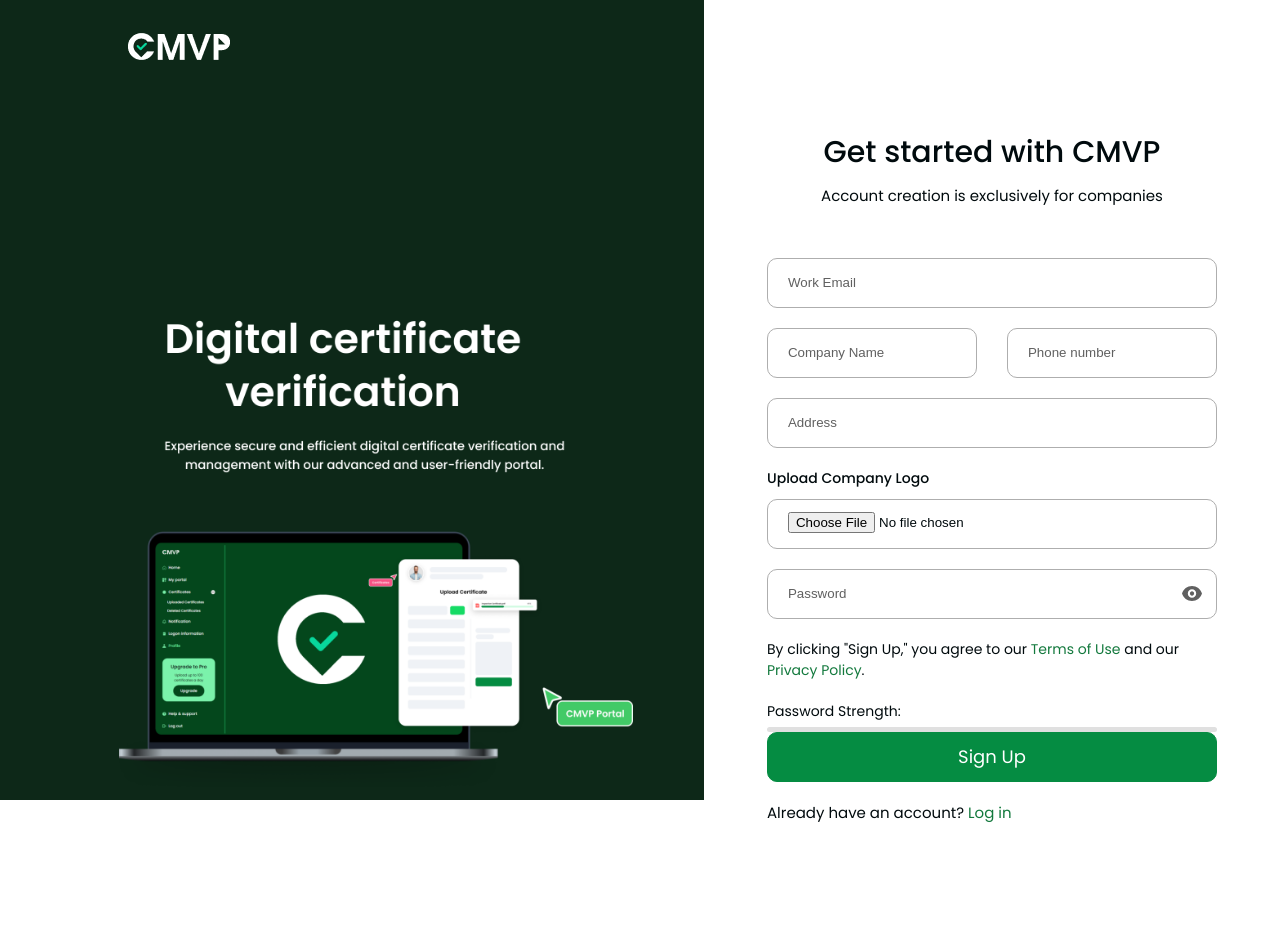
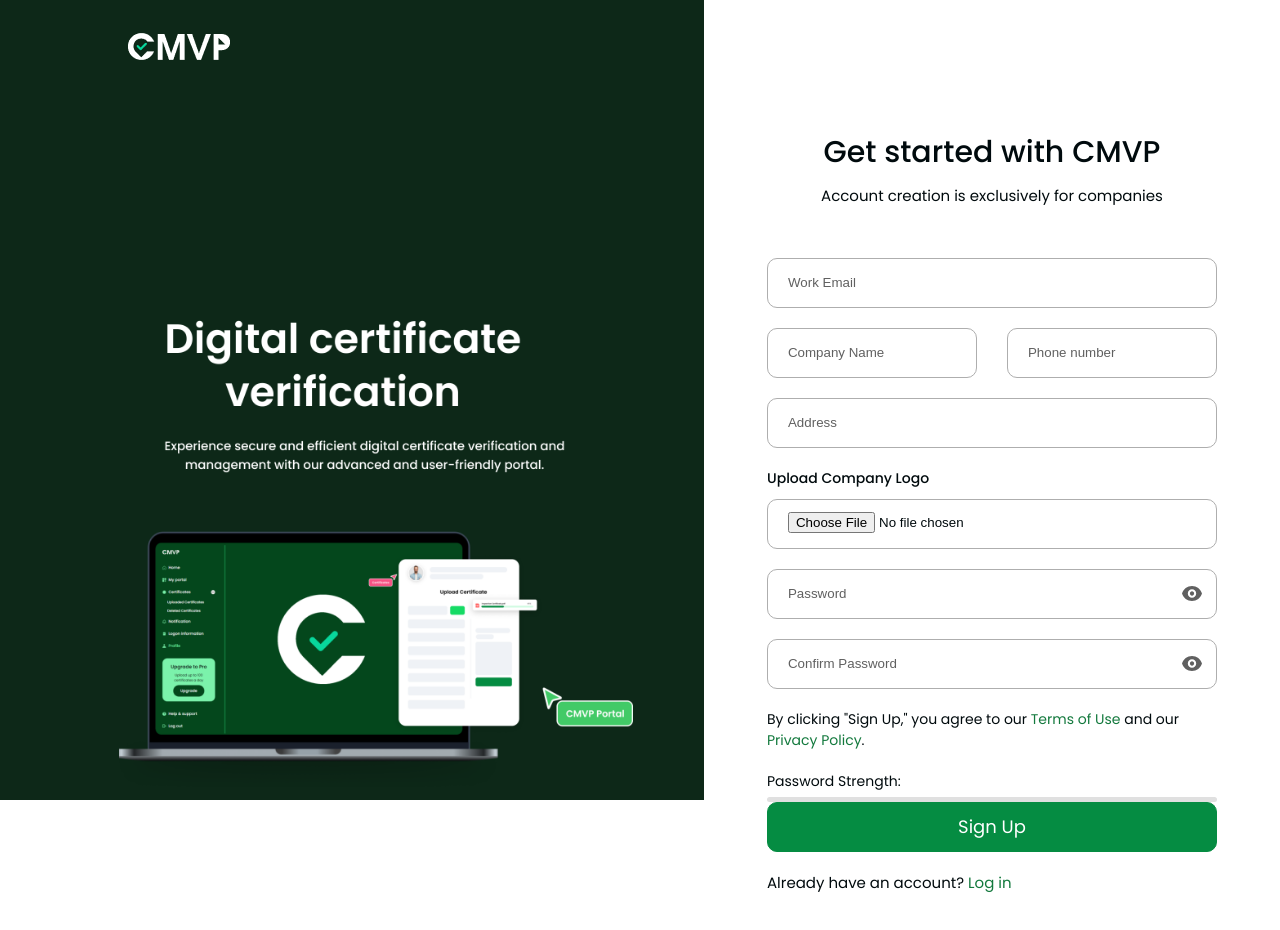
Before and after one commit to prince3g/new-cmvp-site, a React (Create React App) app: page /signup in a window 1280 px wide. Shown: the top 930 px of the page. Before the commit the page ends 874 px from the top, so only its background shows below. Built offline with nearby package versions, Linux system fonts and the light colour scheme.

Commit message:
sign now has confirm password

```diff
--- a/src/Components/MainPage/LandingPage.js
+++ b/src/Components/MainPage/LandingPage.js
@@ -62,6 +62,7 @@
 
 
 
+
     const handleSubscribeClick = async (plan) => {
         const isLoggedIn = localStorage.getItem("authToken");
         const authToken = localStorage.getItem("authToken");
@@ -111,7 +112,6 @@
             }, 3000);
         }
     };
-
 
     const currentYear = new Date().getFullYear(); // Get the current year
 
--- a/src/Components/MainPage/SignupPage.js
+++ b/src/Components/MainPage/SignupPage.js
@@ -279,8 +279,10 @@
     phone: "",
     address: "",
     password: "",
-    logo: null, // Initialize logo as null for file handling
+    confirmPassword: "", // New state for confirm password
+    logo: null,
   });
+
   const [errorMessage, setErrorMessage] = useState(null);
   const [successMessage, setSuccessMessage] = useState(null);
   const [isLoading, setIsLoading] = useState(false);
@@ -309,10 +311,68 @@
     }));
   };
 
+  // const handleFormSubmit = async (e) => {
+  //   e.preventDefault();
+  //   setErrorMessage(null);
+  //   setSuccessMessage(null);
+  //   setIsLoading(true);
+
+  //   // Prepare FormData
+  //   const formDataToSend = new FormData();
+  //   formDataToSend.append("email", formData.email);
+  //   formDataToSend.append("name", formData.companyName);
+  //   formDataToSend.append("phone", formData.phone);
+  //   formDataToSend.append("address", formData.address);
+  //   formDataToSend.append("password", formData.password);
+
+  //   if (formData.logo) {
+  //     formDataToSend.append("logo", formData.logo); // Add file to FormData
+  //   }
+
+  //   try {
+  //     const response = await axios.post(
+  //       `${config.API_BASE_URL}/api/accounts/auth/organization/`,
+  //       formDataToSend,
+  //       {
+  //         headers: {
+  //           "Content-Type": "multipart/form-data", // Ensure correct content type
+  //         },
+  //       }
+  //     );
+
+  //     setSuccessMessage("Account created successfully. Please check your email to confirm your account.");
+  //     setFormData({
+  //       email: "",
+  //       companyName: "",
+  //       phone: "",
+  //       address: "",
+  //       password: "",
+  //       logo: null,
+  //     });
+
+  //     setTimeout(() => {
+  //       navigate("/login");
+  //     }, 1000);
+  //   } catch (error) {
+  //     setErrorMessage(
+  //       error.response?.data?.detail || "Failed to create an account. Please try again."
+  //     );
+  //   } finally {
+  //     setIsLoading(false);
+  //   }
+  // };
+
   const handleFormSubmit = async (e) => {
     e.preventDefault();
     setErrorMessage(null);
     setSuccessMessage(null);
+
+    // Check if passwords match
+    if (formData.password !== formData.confirmPassword) {
+      setErrorMessage("Passwords do not match");
+      return;
+    }
+
     setIsLoading(true);
 
     // Prepare FormData
@@ -324,7 +384,7 @@
     formDataToSend.append("password", formData.password);
 
     if (formData.logo) {
-      formDataToSend.append("logo", formData.logo); // Add file to FormData
+      formDataToSend.append("logo", formData.logo);
     }
 
     try {
@@ -333,7 +393,7 @@
         formDataToSend,
         {
           headers: {
-            "Content-Type": "multipart/form-data", // Ensure correct content type
+            "Content-Type": "multipart/form-data",
           },
         }
       );
@@ -345,6 +405,7 @@
         phone: "",
         address: "",
         password: "",
+        confirmPassword: "", // Reset confirm password
         logo: null,
       });
 
@@ -472,6 +533,23 @@
                     />
                   </span>
                 </div>
+                <div className="Reg_Input pass-Input">
+                <input
+                  type={passwordType}
+                  name="confirmPassword"
+                  placeholder="Confirm Password"
+                  value={formData.confirmPassword}
+                  onChange={handleInputChange}
+                  required
+                />
+                <span id="togglePassword" onClick={togglePasswordVisibility}>
+                  <img
+                    src={passwordType === "password" ? ShowPassIcon : HidePassIcon}
+                    alt={passwordType === "password" ? "Show Password" : "Hide Password"}
+                  />
+                </span>
+              </div>
+
 
                 <div className="Reg_Input">
                   <p>
```
